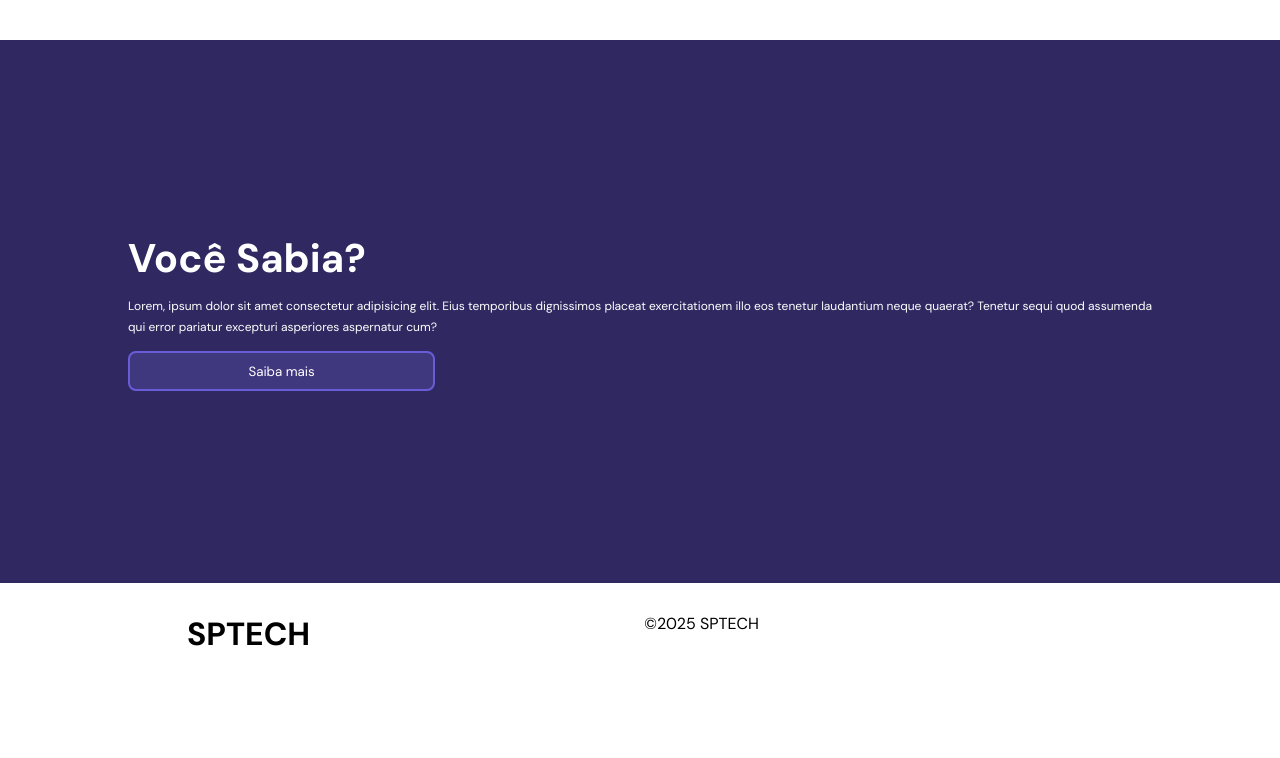
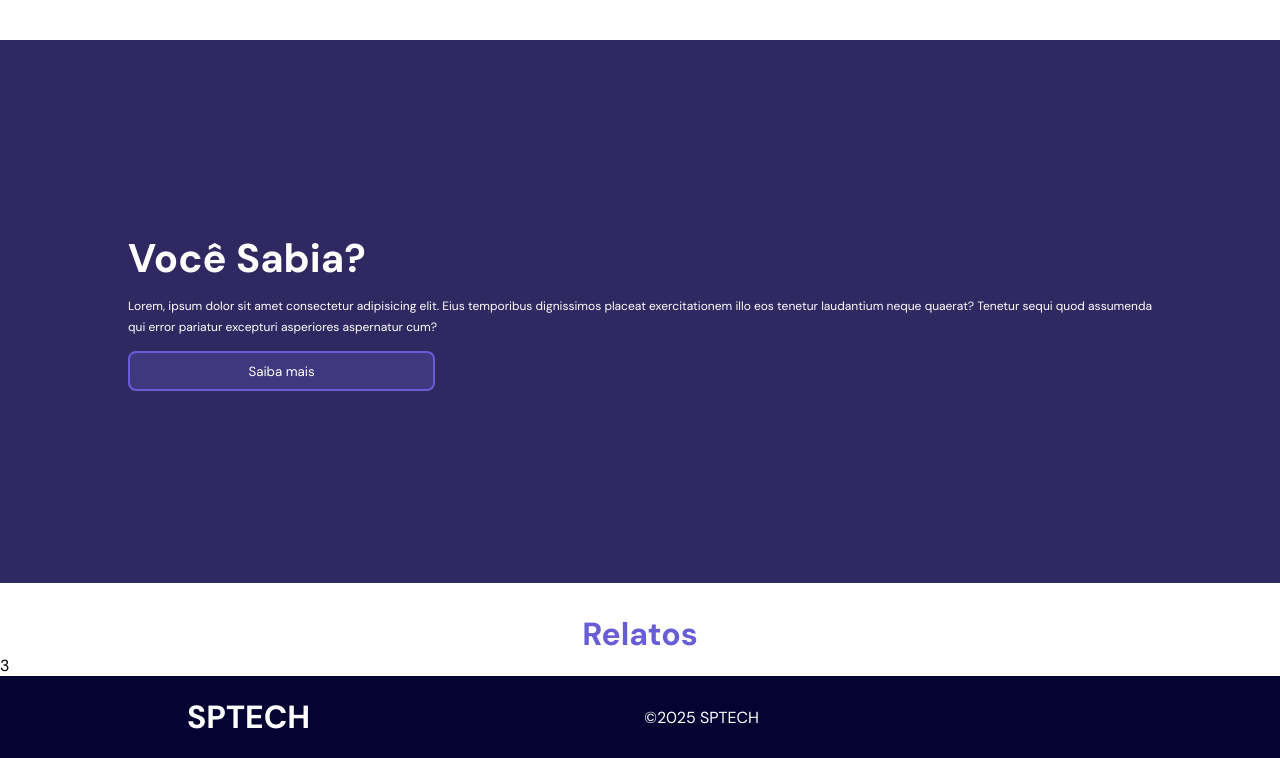
Before and after one commit to Grupo-10-E-commerce/frontend-development, a website: page public/index.html in a window 1280 px wide. Shown: the part 1668-2426 px from the top of the page. Before the commit the page ends 2343 px from the top, so only its background shows below. Drawn offline with nearby package versions, Linux system fonts and the light colour scheme; some icons are missing; a web font is replaced by a local one.

Commit message:
adicionar mais conteúdo na página inicial

```diff
--- a/public/index.html
+++ b/public/index.html
@@ -30,8 +30,8 @@ href="https://fonts.googleapis.com/css2?family=DM+Sans:ital,opsz,wght@0,9..40,10
         <button>Simulador de perdas</button>
     </div>
 
-    <!-- Carrossel Slide -->
-    <div class="carrossel">
+    <!-- CARDS FUNCIONALIDADES -->
+    <div class="titulo-azul">
         <h1>Funcionalidades</h1>
     </div>
 
@@ -103,6 +103,10 @@ href="https://fonts.googleapis.com/css2?family=DM+Sans:ital,opsz,wght@0,9..40,10
         <button class="btn-saiba-mais">Saiba mais</button>
     </div>
 
+
+    <!-- RELATOS -->
+    <h1 class="titulo-azul">Relatos</h1>3
+
     <!-- Rodapé -->
      <footer>
         <h1>SPTECH</h1>
--- a/public/style/index.css
+++ b/public/style/index.css
@@ -59,7 +59,7 @@
     border: 2px solid var(--azul-claro);
 }
 
-.carrossel {
+.titulo-azul {
     display: flex;
     justify-content: center;
     margin-top: 30px;
@@ -126,5 +126,8 @@
 footer{
     display: flex;
     justify-content: space-around;
+    align-items: center;
     padding: 20px;
+    background-color: var(--azul-escuro);
+    color: white;
 }
```
